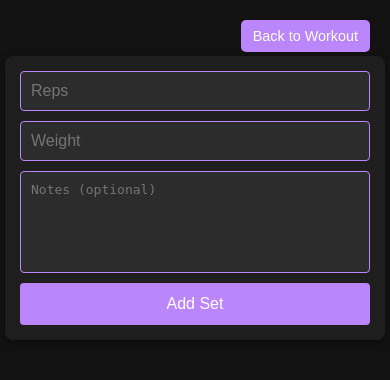
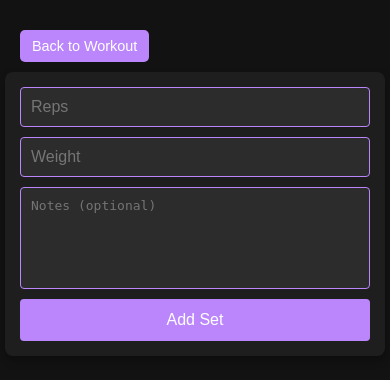
Before and after one commit to alex-ogden/lifty, a Flask app: page /exercise/1 in a window 390 px wide. Shown: the top 380 px of the page. Run offline with Flask 3, Linux system fonts and the light colour scheme; data that the repository does not hold is empty.

Commit message:
Fixing back button and title conflict on mobile devices

```diff
--- a/app/static/styles/index.css
+++ b/app/static/styles/index.css
@@ -14,12 +14,24 @@ body {
   padding: 20px;
 }
 
-/* Header Styles */
+/* Header Container Styles (for back button and title) */
+.header {
+  display: flex;
+  align-items: center;
+  justify-content: space-between;
+  width: 100%;
+  max-width: 400px; /* Ensure consistent width on desktop */
+  padding: 10px 0;
+  position: relative;
+}
+
+/* Title Styles */
 h1 {
-  margin-top: 20px;
   font-size: 2em; /* Slightly smaller for mobile */
   text-align: center;
   color: #BB86FC; /* Highlight color */
+  margin: 0;
+  flex-grow: 1;
 }
 
 /* Form Styles */
@@ -151,11 +163,8 @@ button:hover {
   border-radius: 5px;
   text-decoration: none;
   font-size: 1em;
-  margin-bottom: 20px;
+  margin-right: auto;
   transition: background-color 0.3s, box-shadow 0.3s;
-  position: absolute;
-  top: 20px;
-  right: 20px;
 }
 
 .back-button:hover {
--- a/app/templates/exercise_detail.html
+++ b/app/templates/exercise_detail.html
@@ -7,16 +7,18 @@
     <link rel="stylesheet" type="text/css" href="../static/styles/index.css">
 </head>
 <body>
-    <h1>{{ exercise['name'] }}</h1>
-
-    <!-- Back Button -->
-    <a href="/workout/{{ exercise['workout_id'] }}" class="back-button">Back to Workout</a>
+    <!-- Header with Back Button and Title -->
+    <div class="header">
+        <!-- Back Button -->
+        <a href="/workout/{{ exercise['workout_id'] }}" class="back-button">Back to Workout</a>
+        <h1 class="title">{{ exercise['name'] }}</h1>
+    </div>
 
     <!-- Form to Add New Set -->
     <form id="set-form">
         <input type="hidden" name="exercise_id" value="{{ exercise['id'] }}">
         <input type="number" id="reps" name="reps" placeholder="Reps" required>
-        <input type="number" id="weight" name="weight" placeholder="Weight" required>
+        <input type="number" id="weight" name="weight" step="0.01" min="0" placeholder="Weight" required>
         <textarea id="notes" name="notes" placeholder="Notes (optional)"></textarea>
         <input type="hidden" id="date" name="date">
         <button type="submit">Add Set</button>
@@ -30,7 +32,7 @@
                 {% for set in sets %}
                     <div class="set">
                         <p>Reps: {{ set['reps'] }}</p>
-                        <p>Weight: {{ set['weight'] }}</p>
+                        <p>Weight: {{ set['weight'] }}kg</p>
                         <p>Date: {{ set['date'] }}</p>
                         <p>Notes: {{ set['notes'] or 'N/A' }}</p>
                         <!-- Delete Set Button -->
@@ -78,7 +80,7 @@
                     newSetDiv.className = 'set';
                     newSetDiv.innerHTML = `
                         <p>Reps: ${formData.get('reps')}</p>
-                        <p>Weight: ${formData.get('weight')}</p>
+                        <p>Weight: ${formData.get('weight')}kg</p>
                         <p>Date: ${formData.get('date')}</p>
                         <p>Notes: ${formData.get('notes') || 'N/A'}</p>
                     `;
```
Also changed, not shown: app/templates/workout_detail.html (+7 -4 lines), 1 other file.
